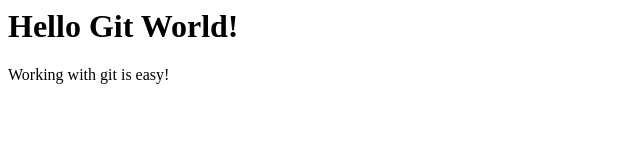
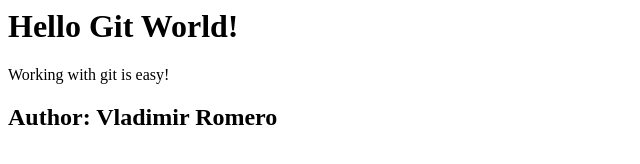
Before and after one commit to Vleezy/GitGithubMasterClass, a plain HTML site: page index.html in a window 1280 px wide. Shown: the whole page, without its empty margins (0-640 px from the left). Drawn offline with Linux system fonts and the light colour scheme.

Commit message:
Author added

```diff
--- a/index.html
+++ b/index.html
@@ -2,3 +2,6 @@
 <div>
     <p>Working with git is easy!</p>
 </div>
+
+
+<h2>Author: Vladimir Romero</h2>
```
